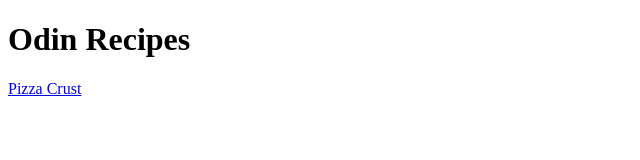
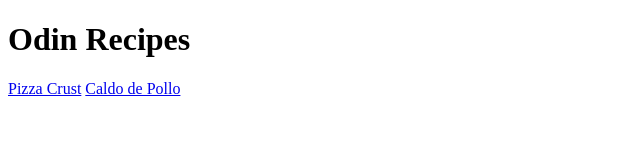
Before and after one commit to geocode11/odin-recipes, a plain HTML site: page index.html in a window 1280 px wide. Shown: the whole page, without its empty margins (0-640 px from the left). Drawn offline with Linux system fonts and the light colour scheme.

Commit message:
Add caldo_de_pollo.html and Modify index.html
Added a delicious, nutritious Mexican chicken soup recipe and modified
the index.html to allow navigation to the new recipe.

```diff
--- a/index.html
+++ b/index.html
@@ -1,13 +1,17 @@
 <!DOCTYPE html>
 <html lang="en">
+
 <head>
     <meta charset="UTF-8">
     <meta name="viewport" content="width=device-width, initial-scale=1.0">
     <title>Odin Recipes</title>
 </head>
+
 <body>
     <h1>Odin Recipes</h1>
     <a href="/recipes/pizza_crust.html">Pizza Crust</a>
+    <a href="/recipes/caldo_de_pollo.html">Caldo de Pollo</a>
 
 </body>
+
 </html>
```
